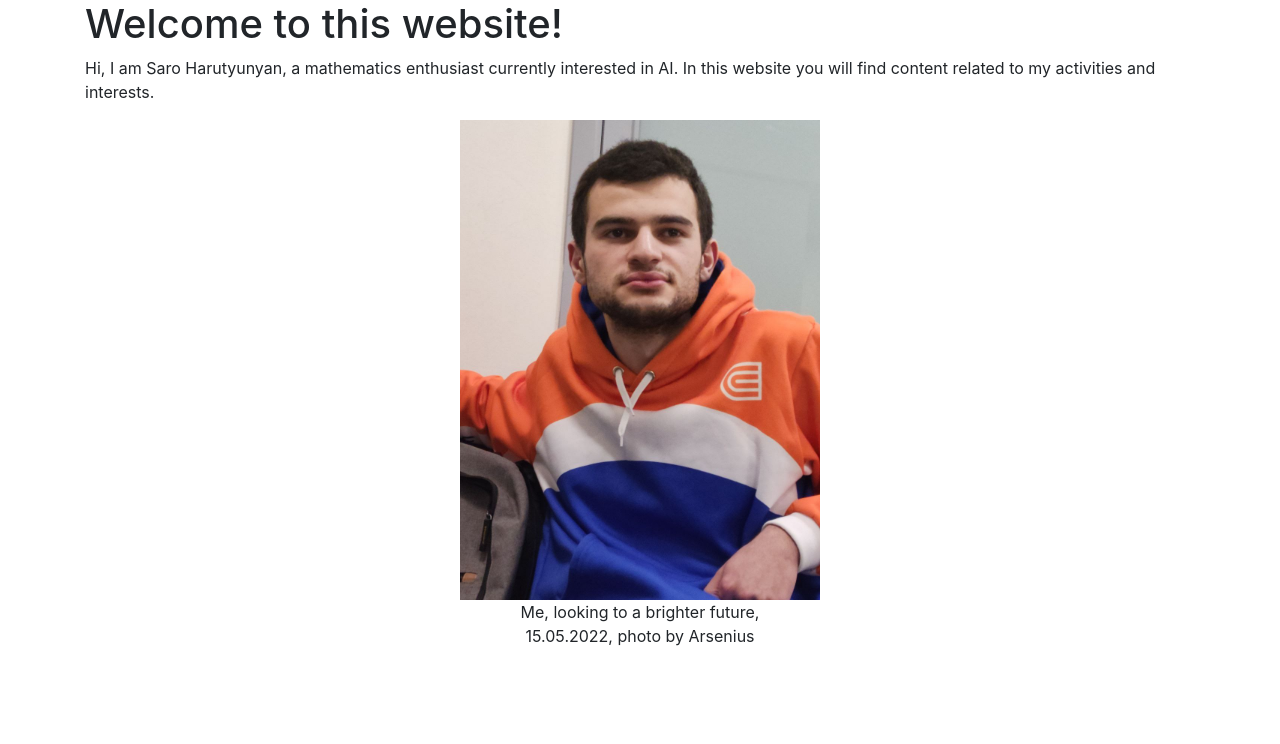
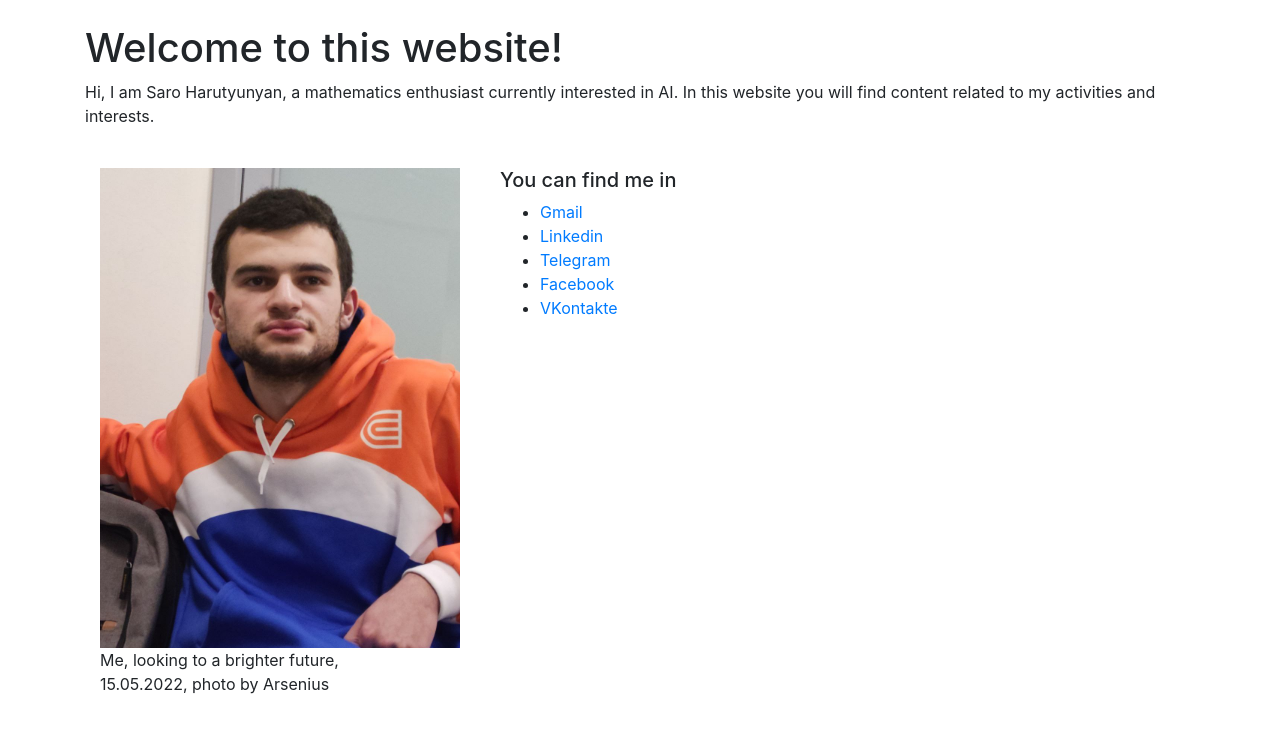
Before and after one commit to saro2808/website, a Flask app: page / in a window 1280 px wide. Shown: the part 56-800 px from the top of the page. Run offline with Flask 3, Linux system fonts and the light colour scheme; some libraries are stand-ins or nearby versions.

Commit message:
added contacts, added pictures, added collapsibles

```diff
--- a/schema.sql
+++ b/schema.sql
@@ -21,7 +21,9 @@
 CREATE TABLE humors (
     id INTEGER PRIMARY KEY,
     content TEXT NOT NULL,
-    censored INTEGER NOT NULL CHECK (censored IN (0, 1))
+    censored INTEGER NOT NULL CHECK (censored IN (0, 1)),
+    img_src VARCHAR(255),
+    img_alt VARCHAR(255)
 );
 
 DROP TABLE IF EXISTS humor_humorists;
--- a/static/css/style.css
+++ b/static/css/style.css
@@ -31,3 +31,17 @@
   color: white;
   /* Add any other styles you want for selected tags */
 }
+
+#index-container {
+    display: flex;
+    align-items: flex-start; /* Align items to the start (top) of the container */
+}
+
+#index-figure {
+    margin-right: 40px; /* Adjust the space between the figure and the list */
+}
+
+#contact-list {
+    list-style: none; /* Remove default list styles */
+    padding: 0;
+}
--- a/templates/humor.html
+++ b/templates/humor.html
@@ -11,6 +11,9 @@
 {% for humor in humors %}
 <div class="div-frame">
     <p>{{ humor['content'] }}</p>
+    {% if 'img' in humor %}
+    <img src="{{ humor['img']['src'] }}" alt="{{ humor['img']['alt'] }}">
+    {% endif %}
     <p>
         <b>Humorists:</b>
         {% for humorist in humor['humorists'] %}
--- a/templates/index.html
+++ b/templates/index.html
@@ -1,14 +1,29 @@
 {% extends 'base.html' %}
 
 {% block content %}
+<br>
 <h1>{% block title %} Welcome to this website!{% endblock %}</h1>
 <p>
     Hi, I am Saro Harutyunyan, a mathematics enthusiast currently interested in AI. In this
     website you will find content related to my activities and interests.
 </p>
-<figure align="center">
-    <img src='../../static/images/saroyr.png' style="width:360px;">
-    <figcaption style="text-align:center;">Me, looking to a brighter future,<br>
-        15.05.2022, photo by Arsenius</figcaption>
-</figure>
+<br>
+<div class="container" id="index-container">
+    <figure id="index-figure">
+        <img src='../../static/images/saroyr.png' style="width:360px;">
+        <figcaption>Me, looking to a brighter future,<br>
+            15.05.2022, photo by Arsenius
+        </figcaption>
+    </figure>
+    <div>
+        <h5>You can find me in</h5>
+        <ul class="contact-list">
+            <li><a href="mailto:saro.harutyunyan@gmail.com">Gmail</a></li>
+            <li><a href="https://www.linkedin.com/in/saro-harutyunyan-a4019823b">Linkedin</a></li>
+            <li><a href="https://t.me/saroyr">Telegram</a></li>
+            <li><a href="https://www.facebook.com/saro.harutyunyan.9">Facebook</a></li>
+            <li><a href="https://vk.com/id559429444">VKontakte</a></li>
+        </ul>
+    </div>
+</div>
 {% endblock %}
```
Also changed, not shown: init_db.py (+8 -2 lines), templates/mathematics.html (+25 -6 lines), templates/search_humors.html (+10 -1 lines), database.db, static/images/demq.png (added), static/images/mneNeVsyoRavno.png (added), static/images/papinerov.jpg (added), static/json/humors.json.
